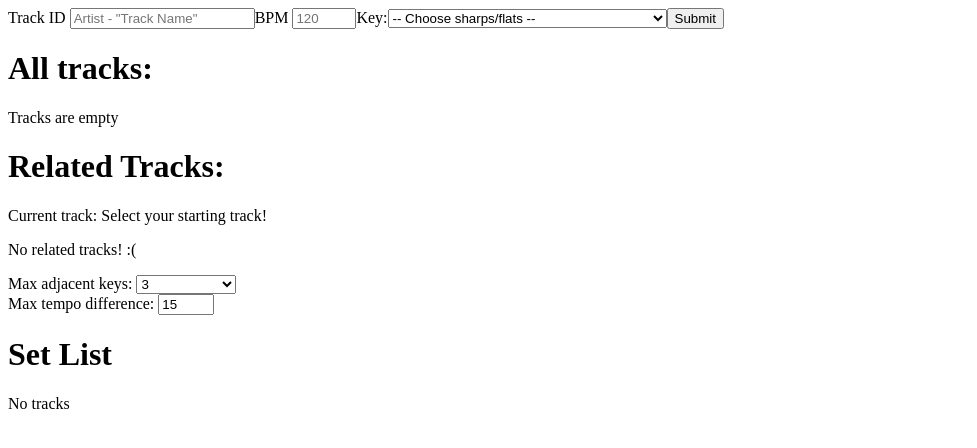
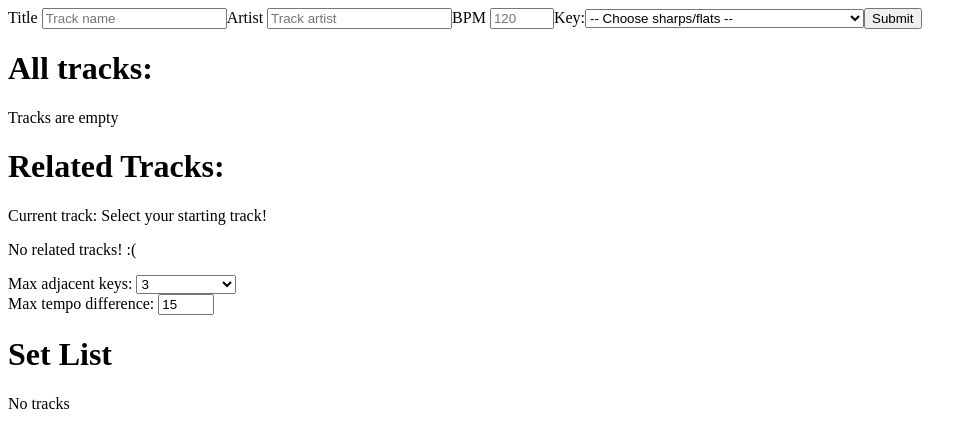
Before and after one commit to jordbort/dj-setlist-maker, a React (Vite) app: page / in a window 1280 px wide. Shown: the top 448 px of the page, without its empty margins (0-977 px from the left). Built offline with nearby package versions, Linux system fonts and the light colour scheme.

Commit message:
Update form

```diff
--- a/src/App.jsx
+++ b/src/App.jsx
@@ -55,13 +55,13 @@ function App() {
 
     function handleSubmit(e) {
         e.preventDefault()
-        // console.log(e.defaultPrevented)
-        if (!formState.trackName || !formState.bpm || !formState.key) {
-            return setFormState({ ...formState, error: `Incomplete form`, help: `Please enter track name, BPM, and choose a key` })
+        if (!formState.trackName || !formState.trackArtist || !formState.bpm || !formState.key) {
+            return setFormState({ ...formState, error: `Incomplete form`, help: `Please enter track title, artist, BPM, and key` })
         }
-        // console.log(formState)
-        tracks.push({ name: formState.trackName, key: Number(formState.key), bpm: Number(formState.bpm), inSetList: false })
+        console.log(formState)
+        tracks.push({ name: formState.trackName, artist: formState.trackArtist, key: Number(formState.key), bpm: Number(formState.bpm), inSetList: false })
         e.target.trackName.value = ''
+        e.target.trackArtist.value = ''
         e.target.key.value = 6
         e.target.bpm.value = ''
         setFormState({})
--- a/src/components/AddTrack.jsx
+++ b/src/components/AddTrack.jsx
@@ -7,8 +7,11 @@ function AddTrack(props) {
     return (
         <>
             <form onChange={handleChange} onSubmit={handleSubmit}>
-                <label htmlFor="trackName">Track ID </label>
-                <input type="text" id="trackName" name="trackName" placeholder='Artist - "Track Name"' />
+                <label htmlFor="trackName">Title </label>
+                <input type="text" id="trackName" name="trackName" placeholder='Track name' />
+
+                <label htmlFor="trackArtist">Artist </label>
+                <input type="text" id="trackArtist" name="trackArtist" placeholder='Track artist' />
 
                 <label htmlFor="bpm">BPM </label>
                 <input type="number" id="bpm" name="bpm" min="1" max="999" placeholder="120" />
@@ -32,8 +35,8 @@ function AddTrack(props) {
 
                 <input type="submit" />
             </form>
-            {formState.trackName && formState.bpm && formState.key ? formState.error = '' : null}
-            {formState.trackName && formState.bpm && formState.key ? formState.help = '' : null}
+            {formState.trackName && formState.trackArtist && formState.bpm && formState.key ? formState.error = '' : null}
+            {formState.trackName && formState.trackArtist && formState.bpm && formState.key ? formState.help = '' : null}
             {formState.error ? <p>{formState.error}: {formState.help}</p> : null}
         </>
     )
```
